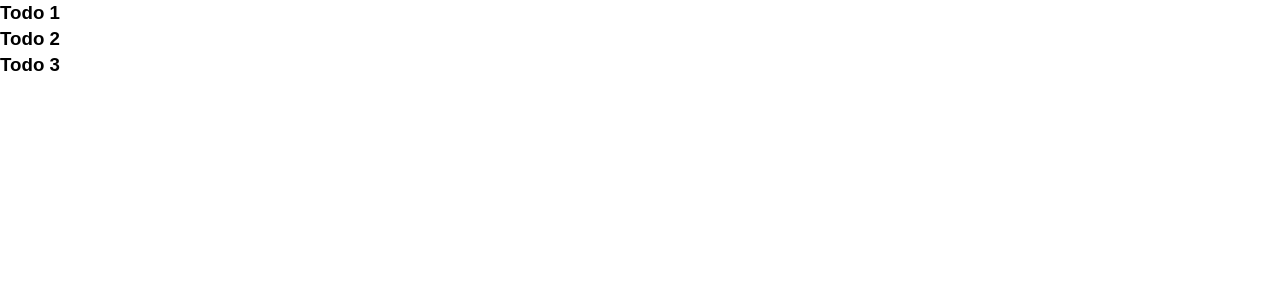
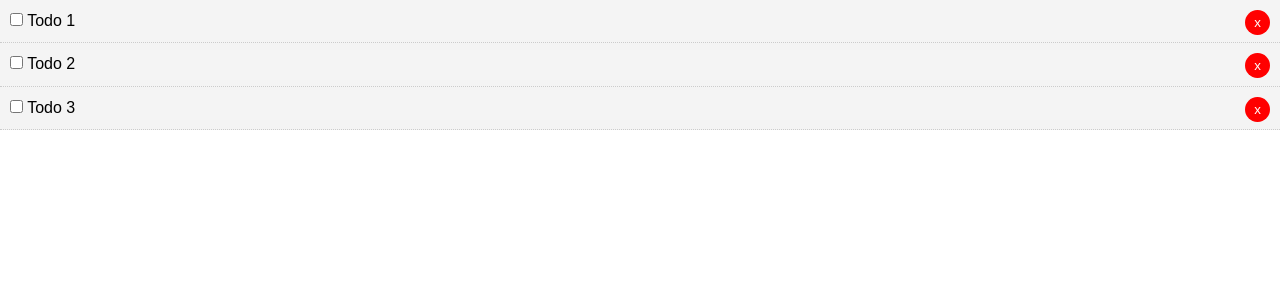
Before and after one commit to AleksandrMihasenko/vue-todo-app, a Vue app: page / in a window 1280 px wide. Shown: the top 300 px of the page. Built offline with nearby package versions, Linux system fonts and the light colour scheme.

Commit message:
add functionality for deleting completed todo

```diff
--- a/src/App.vue
+++ b/src/App.vue
@@ -1,6 +1,6 @@
 <template>
     <div id="app">
-        <Todos v-bind:todoList="todos"></Todos>
+        <Todos v-bind:todoList="todos" v-on:del-todo="deleteTodo"></Todos>
     </div>
 </template>
 
@@ -16,9 +16,14 @@
         return {
             todos: [
             {id: 1, title: 'Todo 1', completed: false},
-            {id: 1, title: 'Todo 2', completed: true},
-            {id: 1, title: 'Todo 3', completed: false}
+            {id: 2, title: 'Todo 2', completed: false},
+            {id: 3, title: 'Todo 3', completed: false}
             ]
+        }
+    },
+    methods: {
+        deleteTodo(id) {
+            this.todos = this.todos.filter(todo => todo.id !== id);
         }
     }
 }
--- a/src/components/TodoItem.vue
+++ b/src/components/TodoItem.vue
@@ -1,12 +1,22 @@
 <template>
-    <div>
-        <p>Todo Item</p>
+    <div class="todo-item" v-bind:class="{'is-complete':todo.completed}">
+        <p>
+            <input type="checkbox" v-on:change="markComplete">
+            {{ todo.title }}
+            <button v-on:click="$emit('del-todo', todo.id)" class="del">x</button>
+        </p>
     </div>
 </template>
 
 <script>
 export default {
-    name: 'TodoItem'
+    name: 'TodoItem',
+    props: ['todo'],
+    methods: {
+        markComplete() {
+            this.todo.completed = !this.todo.completed;
+        }
+    }
 }
 </script>
 
--- a/src/components/Todos.vue
+++ b/src/components/Todos.vue
@@ -1,14 +1,19 @@
 <template>
     <div>
         <div v-bind:key="todo.id" v-for="todo in todoList">
-            <h3>{{todo.title}}</h3>
+            <TodoItem v-bind:todo="todo" v-on:del-todo="$emit('del-todo', todo.id)"></TodoItem>
         </div>
     </div>
 </template>
 
 <script>
+import TodoItem from "@/components/TodoItem";
+
 export default {
     name: 'Todos',
+    components: {
+        TodoItem
+    },
     props: ['todoList']
 }
 </script>
```
